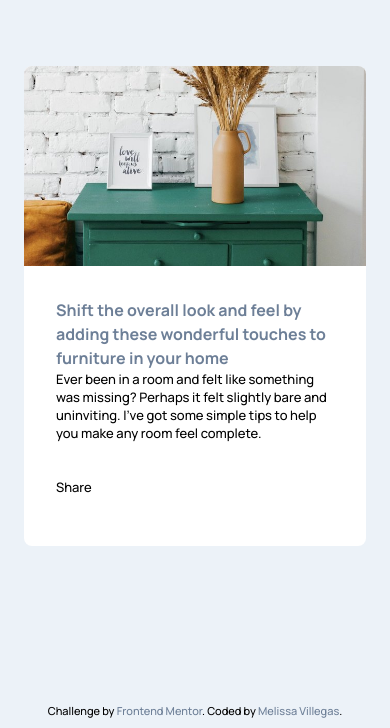
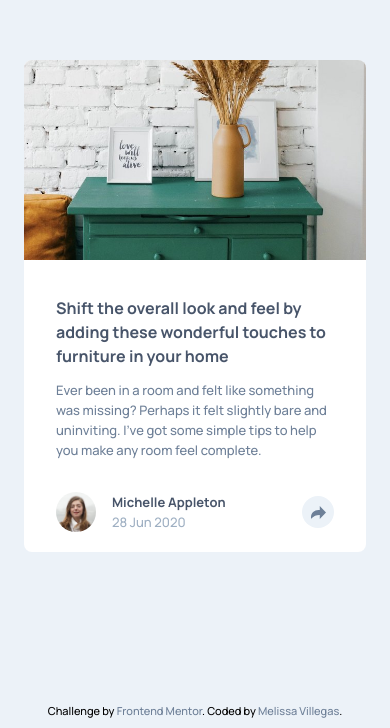
Before and after one commit to melissavi08/article-preview-component, a plain HTML site: page index.html in a window 390 px wide. Shown: the part 116-844 px from the top of the page. Drawn offline with Linux system fonts and the light colour scheme.

Commit message:
mobile design finished

```diff
--- a/index.html
+++ b/index.html
@@ -36,21 +36,39 @@
             you make any room feel complete.
           </p>
         </div>
-        <div class="article__author">
-          <img src="" alt="" />
-          <div class="author-container">
-            <p class="author__name"></p>
-            <p class="author__date"></p>
+        <div class="article__footer">
+          <div class="article__author">
+            <img
+              src="./images/avatar-michelle.jpg"
+              alt="Michelle"
+              class="avatar"
+            />
+            <div class="author-container">
+              <p class="author__name">Michelle Appleton</p>
+              <p class="author__date">28 Jun 2020</p>
+            </div>
           </div>
           <div class="img-share">
-            <img src="" alt="" />
+            <img src="./images/icon-share.svg" alt="" />
           </div>
         </div>
         <div class="article__share">
           <p class="share">Share</p>
-          <img src="" alt="" class="social-media" />
-          <img src="" alt="" class="social-media" />
-          <img src="" alt="" class="social-media" />
+          <img
+            src="./images/icon-facebook.svg"
+            alt="facebook"
+            class="social-media"
+          />
+          <img
+            src="./images/icon-twitter.svg"
+            alt="twitter"
+            class="social-media"
+          />
+          <img
+            src="./images/icon-pinterest.svg"
+            alt="pinterest"
+            class="social-media"
+          />
         </div>
       </section>
     </main>
--- a/style.css
+++ b/style.css
@@ -40,13 +40,86 @@
 }
 
 .article-container {
-  padding: 32px;
+  position: relative;
+  padding: 36px 32px 20px;
+}
+
+.article__info {
+  display: flex;
+  flex-direction: column;
+  gap: 12px;
+  margin-bottom: 32px;
 }
 
 h1 {
   font-size: 16px;
   line-height: 24px;
+  color: var(--veryDarkColor);
+}
+
+p {
+  padding-right: 6px;
+  font-size: 13px;
   color: var(--darkColor);
+  line-height: 20px;
+}
+
+.article__footer {
+  position: relative;
+  display: flex;
+  align-items: center;
+}
+
+.article__author {
+  display: flex;
+  gap: 16px;
+}
+
+.avatar {
+  width: 40px;
+  border-radius: 50%;
+}
+
+.author__name {
+  font-weight: 700;
+  color: var(--veryDarkColor);
+}
+
+.author__date {
+  color: var(--lightColor);
+}
+
+.img-share {
+  position: absolute;
+  right: 0;
+  display: grid;
+  place-items: center;
+  width: 32px;
+  height: 32px;
+  border-radius: 50%;
+  background-color: var(--veryLightColor);
+  cursor: pointer;
+  z-index: 10;
+}
+
+.img-share img {
+  width: 15px;
+}
+
+.article__share {
+  position: absolute;
+  bottom: 0;
+  display: flex;
+  display: none;
+  gap: 16px;
+  width: 100%;
+  padding: 16px 32px;
+  background-color: var(--veryDarkColor);
+}
+
+.share {
+  text-transform: uppercase;
+  letter-spacing: 3px;
 }
 
 .attribution {
```
